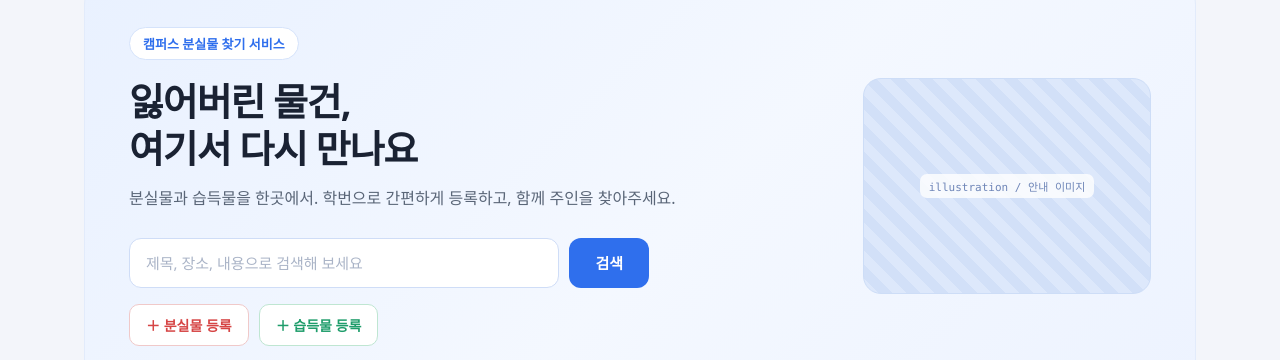
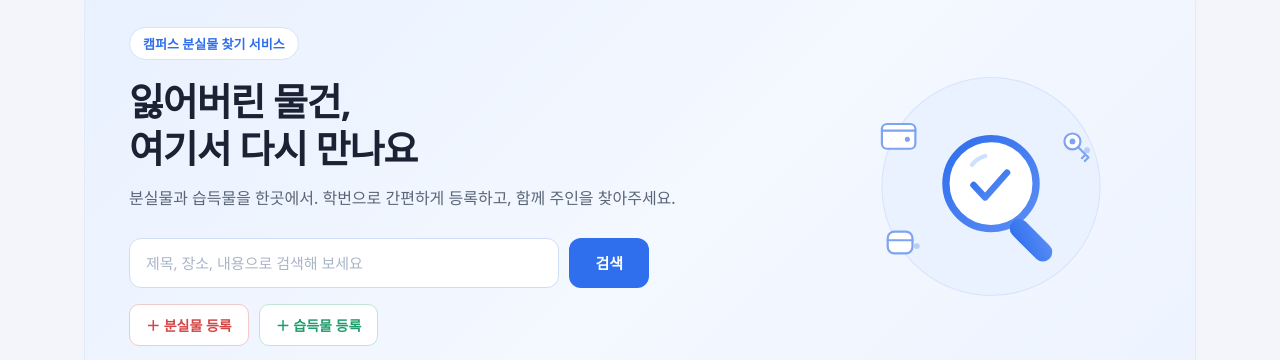
Before and after one commit to LostOnCampus/LOC-FE, a React (Vite) app: page / in a window 1280 px wide. Shown: the part 127-487 px from the top of the page. Built offline with nearby package versions, Linux system fonts and the light colour scheme; no server answers; a web font is replaced by a local one.

Commit message:
feat: 대표 이미지 추가

```diff
--- a/src/pages/Home.tsx
+++ b/src/pages/Home.tsx
@@ -4,6 +4,7 @@
 import type { Post } from "../types";
 import { getPosts } from "../api/posts";
 import { PostCard } from "../components/PostCard";
+import heroIllustration from "../assets/hero-illustration.svg";
 
 const wrap: React.CSSProperties = { maxWidth: 1160, margin: "0 auto", padding: "0 24px" };
 
@@ -123,30 +124,14 @@
           </div>
           <div
             style={{
-              width: 288,
+              width: 320,
               flex: "none",
-              aspectRatio: "4 / 3",
-              borderRadius: 18,
-              background:
-                "repeating-linear-gradient(45deg,#dde8fb,#dde8fb 10px,#d2e0f8 10px,#d2e0f8 20px)",
               display: "flex",
               alignItems: "center",
               justifyContent: "center",
-              border: "1px solid #cdddf7",
             }}
           >
-            <span
-              style={{
-                fontFamily: "ui-monospace,Menlo,monospace",
-                fontSize: 11,
-                color: "#6f86b8",
-                background: "rgba(255,255,255,0.8)",
-                padding: "4px 9px",
-                borderRadius: 7,
-              }}
-            >
-              illustration / 안내 이미지
-            </span>
+            <img src={heroIllustration} alt="분실물을 찾는 돋보기 일러스트" style={{ width: "100%", height: "auto" }} />
           </div>
         </div>
       </section>
```
Also changed, not shown: public/hero-illustration.svg (added), src/assets/hero-illustration.svg (added).
